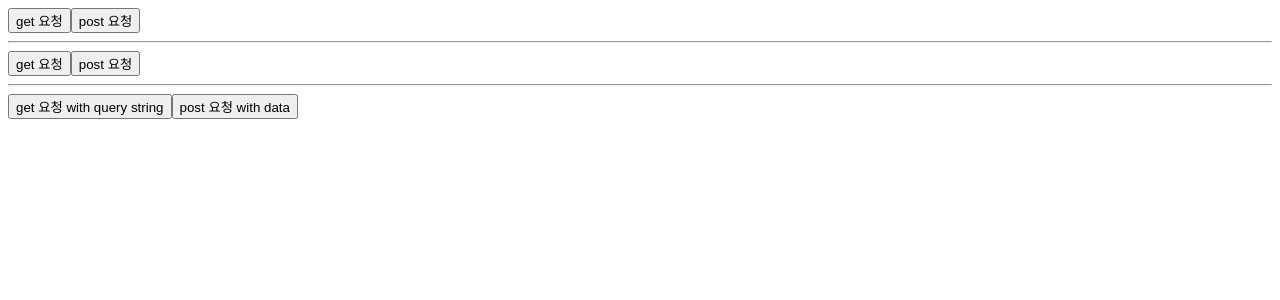
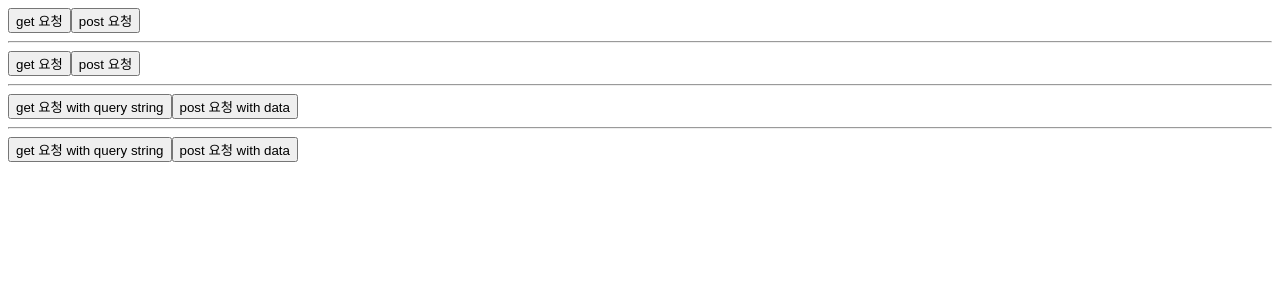
Before and after one commit to JeongHyun-Ha/learn-react, a React (Vite) app: page / in a window 1280 px wide. Shown: the top 300 px of the page. Built offline with nearby package versions, Linux system fonts and the light colour scheme.

Commit message:
axios get, post 요청 with query string

```diff
--- a/src/App.jsx
+++ b/src/App.jsx
@@ -36,6 +36,20 @@ function App(props) {
     axios.post("/api/someurl3", params);
   }
 
+  function handleClickButton7() {
+    const params = new URLSearchParams();
+    params.append("id", 11);
+    params.append("name", "helloGet");
+    axios.get("/api/someurl4?" + params);
+  }
+
+  function handleClickButton8() {
+    const params = new URLSearchParams();
+    params.append("id", 11);
+    params.append("name", "helloPost");
+    axios.post("/api/someurl4", params);
+  }
+
   return (
     <div>
       <button onClick={handleClickButton1}>get 요청</button>
@@ -46,6 +60,9 @@ function App(props) {
       <hr />
       <button onClick={handleClickButton5}>get 요청 with query string</button>
       <button onClick={handleClickButton6}>post 요청 with data</button>
+      <hr />
+      <button onClick={handleClickButton7}>get 요청 with query string</button>
+      <button onClick={handleClickButton8}>post 요청 with data</button>
     </div>
   );
 }
```
